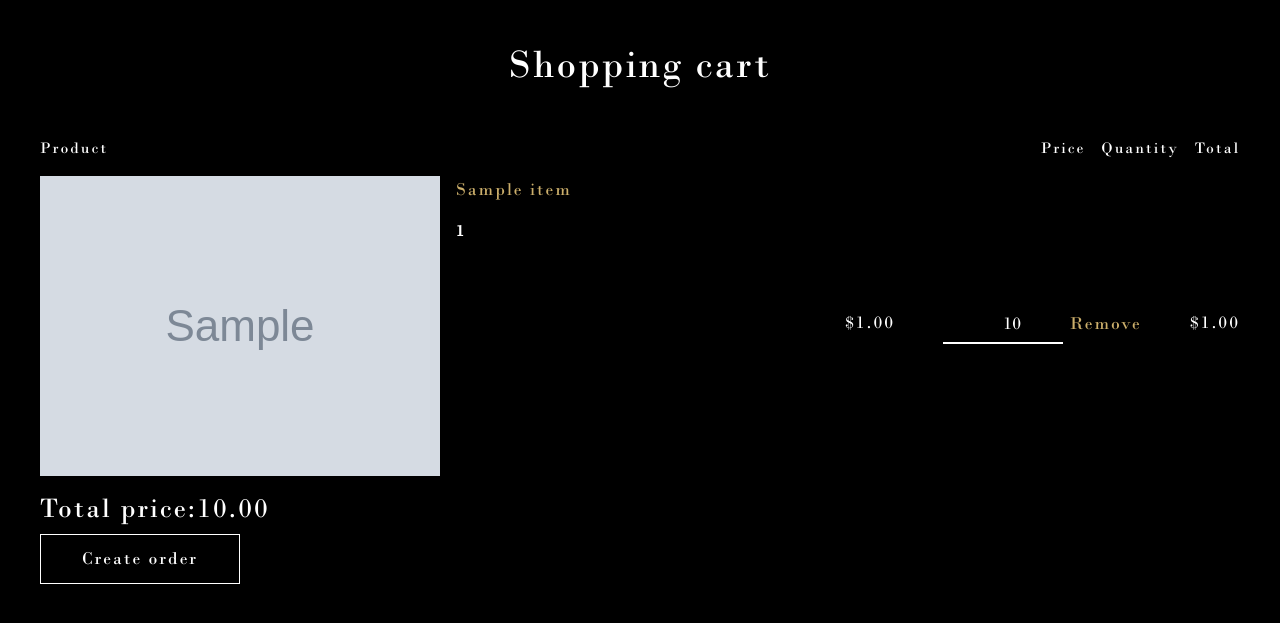
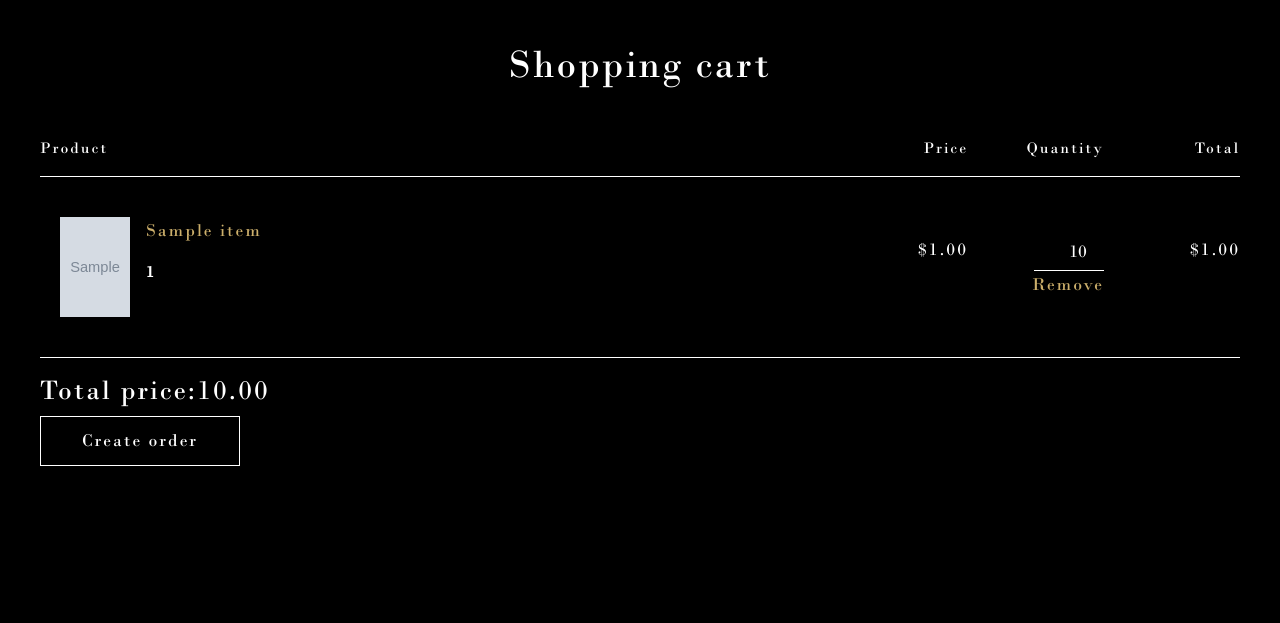
Before and after one commit to Randysman/reverence, a Django app: template cart/templates/cart/cart_detail.html in a window 1280 px wide. Shown: the part 70-693 px from the top of the page. Run offline with Django 5.2, Linux system fonts and the light colour scheme; the template is opened without the code that fills it: most values are stand-ins (such as "Sample title", 1, 10 or a date in 2020); grey boxes marked "Sample" are stand-in pictures; parts of the project's set-up code (start-up, migrations or seed data) failed here and were passed over; some libraries are stand-ins or nearby versions.

Commit message:
add styles to cart

```diff
--- a/cart/templates/cart/cart_detail.html
+++ b/cart/templates/cart/cart_detail.html
@@ -34,7 +34,7 @@
                                 <p class="item-size-bottom fw-bold p-3">{{ item.size }}</p>
                             </div>
                         </div>
-                        <div class="right-side-items d-flex gap-5">
+                        <div class="right-side-items d-flex gap-3">
                             <div class="c-item-price">
                                 ${{ item.total_price|floatformat:2 }}
                             </div>
--- a/main/static/css/base.css
+++ b/main/static/css/base.css
@@ -321,3 +321,38 @@ sizes-list {
 .card-on-catalog {
     color: #fff;
 }
+
+.table-head {
+    border-bottom: 1px solid #fff;
+}
+
+.table-p {
+    background-color: #000;
+    color: #fff;
+    text-align: right;
+}
+
+.c-item-img img {
+    width: 70px;
+    height: 100px;
+}
+
+.cart-item {
+    border-bottom: 1px solid #fff;
+    padding: 40px 0 40px 20px;
+}
+
+.c-item-total, .c-item-quantity, .c-item-price {
+    width: 120px;
+}
+
+.right-side-items {
+    text-align: right;
+}
+
+.c-quantity-form input {
+    width: 70px;
+    border-bottom: 1px solid #fff;
+    height: 35px;
+    color: #fff;
+}
```
